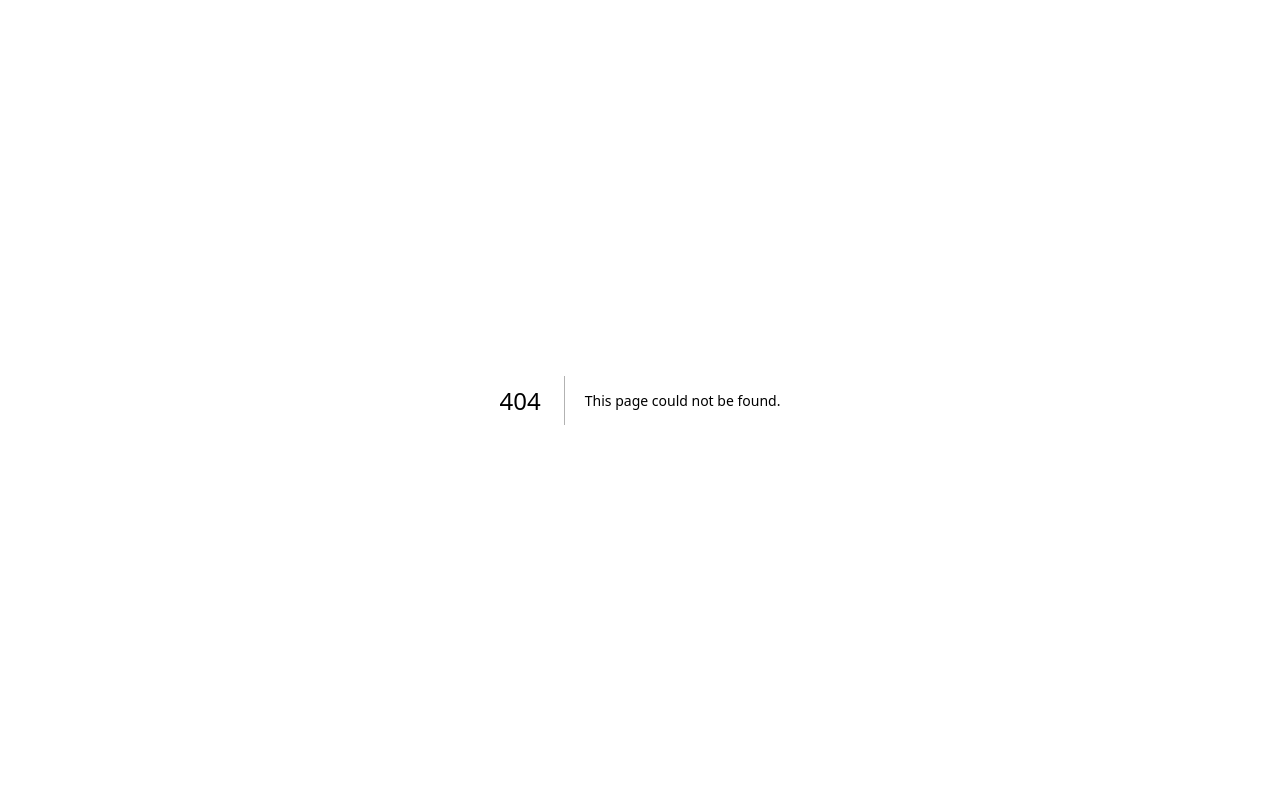
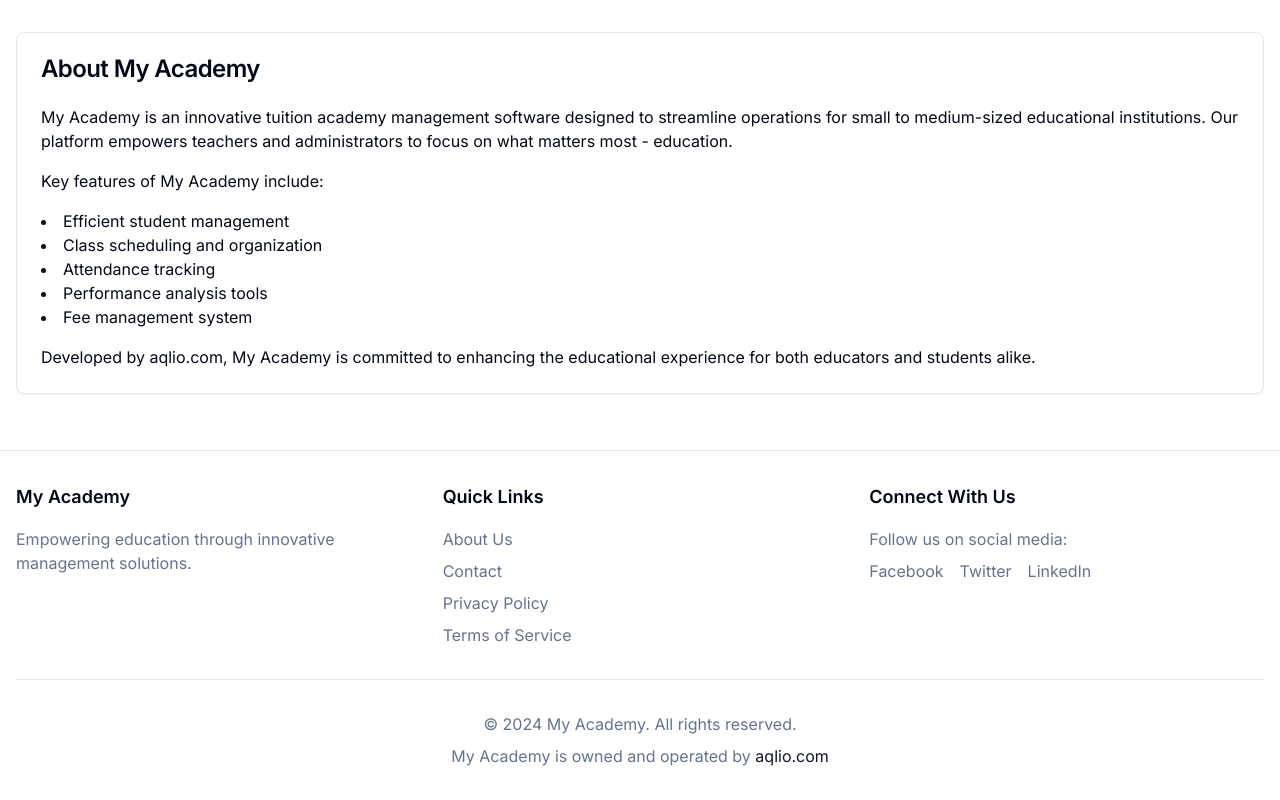
Before and after one commit to aqlio/next-js, a Next.js app: page /about in a window 1280 px wide. Before the commit this address had no page. Built offline with nearby package versions, Linux system fonts and the light colour scheme.

Commit message:
Added About Page, Footer and class-transformer lib to project

```diff
--- a/package.json
+++ b/package.json
@@ -19,6 +19,7 @@
     "@reduxjs/toolkit": "^2.2.7",
     "@shadcn/ui": "^0.0.4",
     "axios": "^1.7.5",
+    "class-transformer": "^0.5.1",
     "class-variance-authority": "^0.7.0",
     "clsx": "^2.1.1",
     "lucide-react": "^0.429.0",
--- /dev/null
+++ b/src/app/about/page.tsx
@@ -0,0 +1,33 @@
+"use client";
+
+import { Card, CardHeader, CardTitle, CardContent } from "@/components/ui/card";
+
+export default function AboutPage() {
+    return (
+        <div className="container mx-auto px-4 py-8">
+            <Card>
+                <CardHeader>
+                    <CardTitle>About My Academy</CardTitle>
+                </CardHeader>
+                <CardContent>
+                    <p className="mb-4">
+                        My Academy is an innovative tuition academy management software designed to streamline operations for small to medium-sized educational institutions. Our platform empowers teachers and administrators to focus on what matters most - education.
+                    </p>
+                    <p className="mb-4">
+                        Key features of My Academy include:
+                    </p>
+                    <ul className="list-disc list-inside mb-4">
+                        <li>Efficient student management</li>
+                        <li>Class scheduling and organization</li>
+                        <li>Attendance tracking</li>
+                        <li>Performance analysis tools</li>
+                        <li>Fee management system</li>
+                    </ul>
+                    <p>
+                        Developed by aqlio.com, My Academy is committed to enhancing the educational experience for both educators and students alike.
+                    </p>
+                </CardContent>
+            </Card>
+        </div>
+    );
+}
--- a/src/app/layout.tsx
+++ b/src/app/layout.tsx
@@ -3,11 +3,12 @@
 import "./globals.css";
 import { ReduxProvider } from "@/app/ReduxProvider"; // adjust this path as needed
 import AuthInitializer from "@/components/AuthInitializer";
+import Footer from "@/components/Footer"; // Add this import
 const inter = Inter({ subsets: ["latin"] });
 
 export const metadata: Metadata = {
-	title: "Create Next App",
-	description: "Generated by create next app",
+	title: "My Academy - Tuition Academy Management Software",
+	description: "Streamline your tuition academy operations with My Academy. Manage students, classes, attendance, and more efficiently.",
 };
 
 export default function RootLayout({
@@ -20,7 +21,12 @@
 			<body className={inter.className}>
 				<ReduxProvider>
 					<AuthInitializer />
-					{children}
+					<div className="flex flex-col min-h-screen">
+						<main className="flex-grow">
+							{children}
+						</main>
+						<Footer />
+					</div>
 				</ReduxProvider>
 			</body>
 		</html>
--- /dev/null
+++ b/src/components/Footer.tsx
@@ -0,0 +1,49 @@
+import React from 'react';
+import Link from 'next/link';
+
+const Footer: React.FC = () => {
+  return (
+    <footer className="bg-background border-t py-8">
+      <div className="container mx-auto px-4">
+        <div className="grid grid-cols-1 md:grid-cols-3 gap-8">
+          <div>
+            <h3 className="text-lg font-semibold mb-4">My Academy</h3>
+            <p className="text-muted-foreground">
+              Empowering education through innovative management solutions.
+            </p>
+          </div>
+          <div>
+            <h3 className="text-lg font-semibold mb-4">Quick Links</h3>
+            <ul className="space-y-2">
+              <li><Link href="/about" className="text-muted-foreground hover:text-primary">About Us</Link></li>
+              <li><Link href="/contact" className="text-muted-foreground hover:text-primary">Contact</Link></li>
+              <li><Link href="/privacy" className="text-muted-foreground hover:text-primary">Privacy Policy</Link></li>
+              <li><Link href="/terms" className="text-muted-foreground hover:text-primary">Terms of Service</Link></li>
+            </ul>
+          </div>
+          <div>
+            <h3 className="text-lg font-semibold mb-4">Connect With Us</h3>
+            <p className="text-muted-foreground mb-2">Follow us on social media:</p>
+            <div className="flex space-x-4">
+              {/* Add your social media icons/links here */}
+              <a href="#" className="text-muted-foreground hover:text-primary">Facebook</a>
+              <a href="#" className="text-muted-foreground hover:text-primary">Twitter</a>
+              <a href="#" className="text-muted-foreground hover:text-primary">LinkedIn</a>
+            </div>
+          </div>
+        </div>
+        <div className="mt-8 pt-8 border-t text-center text-muted-foreground">
+          <p>&copy; {new Date().getFullYear()} My Academy. All rights reserved.</p>
+          <p className="mt-2">
+            My Academy is owned and operated by{' '}
+            <a href="https://www.aqlio.com" target="_blank" rel="noopener noreferrer" className="text-primary hover:underline">
+              aqlio.com
+            </a>
+          </p>
+        </div>
+      </div>
+    </footer>
+  );
+};
+
+export default Footer;
--- a/src/config/navigation.ts
+++ b/src/config/navigation.ts
@@ -1,5 +1,5 @@
 import { INavigationItem } from "@/lib/types/INavigationItem"
-import { Users, UserPlus, FolderPlus, Layers, User } from "lucide-react"
+import { Users, UserPlus, FolderPlus, Layers, User, Info } from "lucide-react"
 
 export const navigationItems: INavigationItem[] = [
     { name: 'Student List', icon: Users, href: '/student-list' },
@@ -7,4 +7,5 @@
     { name: 'Add Classes', icon: FolderPlus, href: '/add-class' },
     { name: 'Class List', icon: Layers, href: '/class-list' },
     { name: 'User Profile', icon: User, href: '/user' },
+    { name: 'About', icon: Info, href: '/about' }, // Add this line
 ]
```
Also changed, not shown: 1 other file (tests, documents, lock files or other folders).
